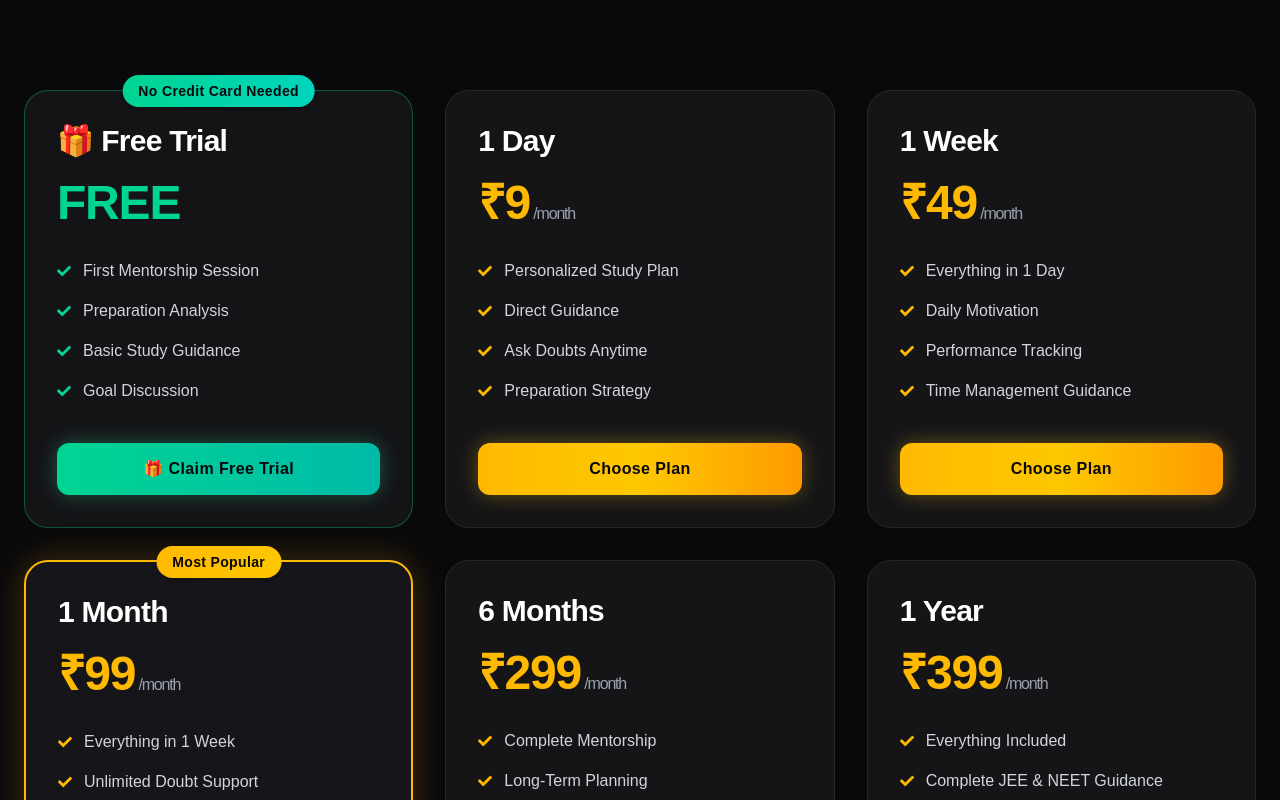
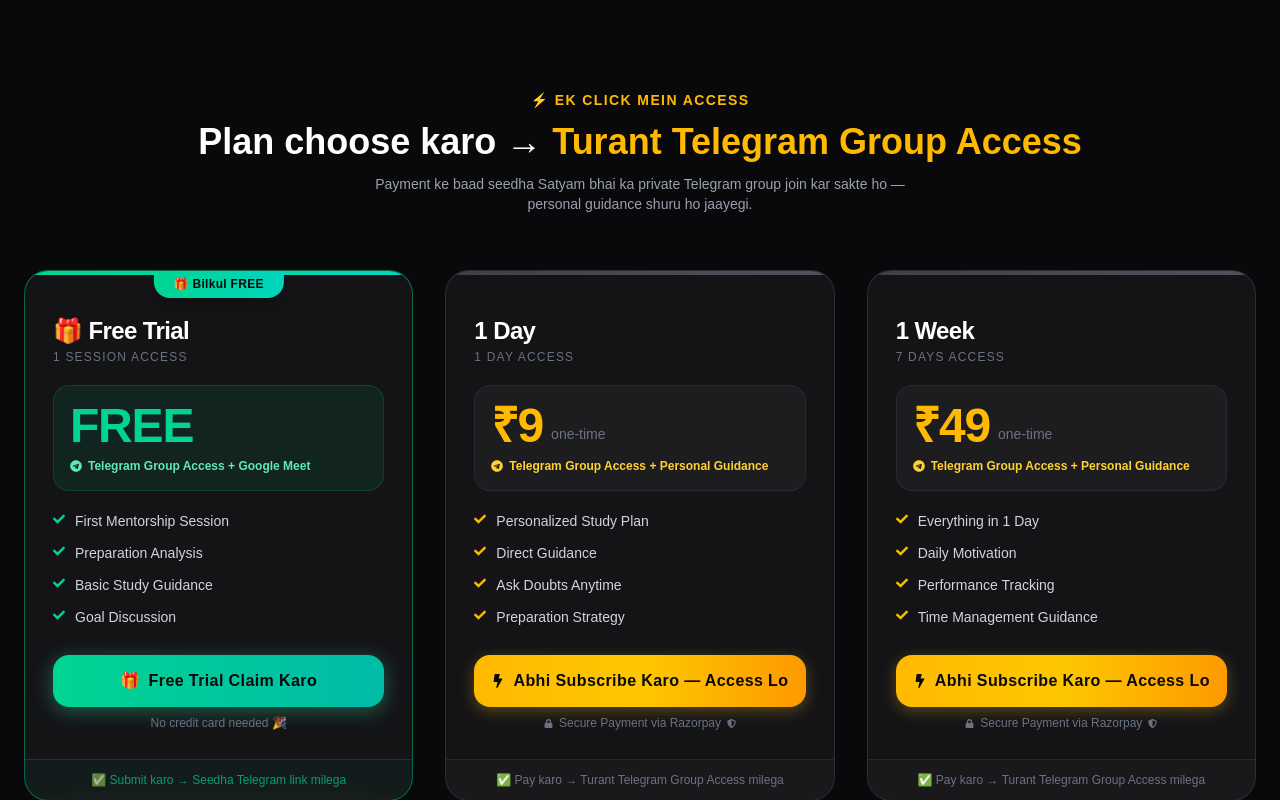
Before and after one commit to Shivam-singh-shi/mentorlink, a React (Vite) app in the folder client/: page /pricing in a window 1280 px wide. Shown: the part 620-1420 px from the top of the page. Built offline with nearby package versions, Linux system fonts and the light colour scheme; no server answers.

Commit message:
feat: pricing cards revamp - clear subscription CTA, telegram access info, trust badges

```diff
--- a/client/src/components/home/Pricing.jsx
+++ b/client/src/components/home/Pricing.jsx
@@ -1,5 +1,5 @@
 import { useState } from "react";
-import { FaCheck } from "react-icons/fa";
+import { FaCheck, FaBolt, FaTelegram, FaLock, FaShieldAlt } from "react-icons/fa";
 import { handlePlanPayment } from "../../utils/payment";
 import PaymentSuccessModal from "../payment/PaymentSuccessModal";
 import FreeTrialModal from "../payment/FreeTrialModal";
@@ -113,7 +113,7 @@
         </h2>
 
         <p className="text-center text-gray-400 mt-4">
-          Choose the mentorship plan that best fits your preparation journey.
+          Plan choose karo → Payment karo → <span className="text-amber-400 font-semibold">Turant Telegram Group Access milega</span>
         </p>
 
         <div className="grid grid-cols-1 md:grid-cols-2 lg:grid-cols-3 gap-8 mt-16">
@@ -123,56 +123,111 @@
             return (
               <div
                 key={index}
-                className={`relative rounded-3xl p-6 sm:p-8 transition duration-300 ${
+                className={`relative rounded-3xl flex flex-col overflow-hidden transition-all duration-300 ${
                   plan.popular
-                    ? "border-2 border-amber-400 bg-zinc-900/95 scale-105 shadow-[0_0_40px_rgba(245,158,11,.2)]"
+                    ? "border-2 border-amber-400 bg-zinc-900/95 scale-105 shadow-[0_0_50px_rgba(245,158,11,.25)]"
                     : isFreeTrial
-                    ? "border border-emerald-500/40 bg-zinc-900/80 hover:border-emerald-400/70 hover:-translate-y-1.5 hover:shadow-[0_0_25px_rgba(52,211,153,0.15)]"
-                    : "border border-zinc-800 bg-zinc-900/80 hover:border-amber-400/50 hover:-translate-y-1.5"
+                    ? "border border-emerald-500/40 bg-zinc-900/80 hover:border-emerald-400/70 hover:-translate-y-2 hover:shadow-[0_0_30px_rgba(52,211,153,0.2)]"
+                    : "border border-zinc-700/60 bg-zinc-900/80 hover:border-amber-400/50 hover:-translate-y-2 hover:shadow-[0_0_25px_rgba(245,158,11,0.12)]"
                 }`}
               >
+                {/* Top glow bar */}
+                <div className={`h-1 w-full ${
+                  plan.popular ? "bg-gradient-to-r from-amber-400 via-yellow-300 to-amber-500"
+                  : isFreeTrial ? "bg-gradient-to-r from-emerald-400 to-teal-400"
+                  : "bg-gradient-to-r from-zinc-700 to-zinc-600"
+                }`} />
+
                 {plan.popular && (
-                  <span className="absolute -top-4 left-1/2 -translate-x-1/2 bg-gradient-to-r from-amber-400 to-yellow-400 text-zinc-950 px-4 py-1.5 rounded-full text-xs sm:text-sm font-extrabold tracking-wide shadow-md">
-                    Most Popular
+                  <span className="absolute top-0 left-1/2 -translate-x-1/2 bg-gradient-to-r from-amber-400 to-yellow-400 text-zinc-950 px-5 py-1.5 rounded-b-2xl text-xs font-extrabold tracking-wide shadow-md">
+                    ⭐ Most Popular
                   </span>
                 )}
                 {isFreeTrial && (
-                  <span className="absolute -top-4 left-1/2 -translate-x-1/2 bg-gradient-to-r from-emerald-400 to-teal-400 text-zinc-950 px-4 py-1.5 rounded-full text-xs sm:text-sm font-extrabold tracking-wide shadow-md">
-                    No Credit Card Needed
+                  <span className="absolute top-0 left-1/2 -translate-x-1/2 bg-gradient-to-r from-emerald-400 to-teal-400 text-zinc-950 px-5 py-1.5 rounded-b-2xl text-xs font-extrabold tracking-wide shadow-md">
+                    🎁 Bilkul FREE
                   </span>
                 )}
 
-                <h3 className="text-2xl sm:text-3xl font-bold tracking-tight">{plan.title}</h3>
+                <div className="p-6 sm:p-7 flex flex-col flex-1 mt-2">
+                  <h3 className="text-xl sm:text-2xl font-bold tracking-tight text-white">{plan.title}</h3>
+                  {plan.duration && (
+                    <p className="text-xs text-gray-500 mt-0.5 uppercase tracking-widest font-medium">{plan.duration} Access</p>
+                  )}
 
-                <div className="mt-4 sm:mt-5">
-                  <span className={`text-4xl sm:text-5xl font-extrabold tracking-tight ${isFreeTrial ? "text-emerald-400" : "text-amber-400"}`}>
+                  {/* Price block */}
+                  <div className={`mt-4 rounded-2xl p-4 ${
+                    isFreeTrial ? "bg-emerald-500/10 border border-emerald-500/20"
+                    : plan.popular ? "bg-amber-400/10 border border-amber-400/20"
+                    : "bg-zinc-800/50 border border-zinc-700/40"
+                  }`}>
+                    <span className={`text-4xl sm:text-5xl font-extrabold tracking-tight ${
+                      isFreeTrial ? "text-emerald-400" : "text-amber-400"
+                    }`}>
                       {plan.price}
                     </span>
-                  <p className="text-sm sm:text-base text-gray-400 mt-1">{plan.duration}</p>
+                    {!isFreeTrial && <span className="text-gray-500 text-sm ml-1">one-time</span>}
+                    <div className={`mt-1.5 flex items-center gap-1.5 text-xs font-semibold ${
+                      isFreeTrial ? "text-emerald-300" : "text-amber-300"
+                    }`}>
+                      <FaTelegram size={11} />
+                      <span>{isFreeTrial ? "Telegram Group + Google Meet" : "Telegram Group + Personal Guidance"}</span>
+                    </div>
                   </div>
 
-                <ul className="space-y-3.5 sm:space-y-4 mt-6 sm:mt-8">
+                  <ul className="space-y-3 mt-5 flex-1">
                     {plan.features.map((feature, i) => (
-                    <li key={i} className="flex items-center gap-3 text-sm sm:text-base text-gray-300">
-                      <FaCheck className={`shrink-0 text-xs sm:text-sm ${isFreeTrial ? "text-emerald-400" : "text-amber-400"}`} />
+                      <li key={i} className="flex items-start gap-2.5 text-sm text-gray-300">
+                        <FaCheck className={`shrink-0 mt-0.5 text-xs ${isFreeTrial ? "text-emerald-400" : "text-amber-400"}`} />
                         <span>{feature}</span>
                       </li>
                     ))}
                   </ul>
 
+                  {/* CTA Button */}
+                  <div className="mt-7 space-y-2">
                     <button
                       onClick={() => handlePayment(plan)}
                       disabled={isLoading || (loadingTitle !== null && !isFreeTrial)}
-                  className={`mt-8 sm:mt-10 w-full py-3 sm:py-3.5 px-4 rounded-xl text-sm sm:text-base font-extrabold tracking-wide transition-all duration-200 cursor-pointer ${
+                      className={`w-full py-3.5 px-4 rounded-2xl text-sm sm:text-base font-extrabold tracking-wide transition-all duration-200 cursor-pointer flex items-center justify-center gap-2 ${
                         isLoading
-                      ? "bg-amber-600/70 text-zinc-900 cursor-not-allowed opacity-75"
+                          ? "bg-amber-600/50 text-zinc-900 cursor-not-allowed opacity-70"
                           : isFreeTrial
-                      ? "bg-gradient-to-r from-emerald-400 to-teal-500 hover:from-emerald-300 hover:to-teal-400 text-zinc-950 shadow-[0_0_20px_rgba(52,211,153,0.35)] hover:shadow-[0_0_30px_rgba(52,211,153,0.6)] hover:scale-[1.02] active:scale-[0.98]"
-                      : "bg-gradient-to-r from-amber-400 via-yellow-400 to-amber-500 hover:from-amber-300 hover:to-yellow-400 text-zinc-950 shadow-[0_0_20px_rgba(251,191,36,0.35)] hover:shadow-[0_0_30px_rgba(251,191,36,0.6)] hover:scale-[1.02] active:scale-[0.98]"
+                          ? "bg-gradient-to-r from-emerald-400 to-teal-500 hover:from-emerald-300 hover:to-teal-400 text-zinc-950 shadow-[0_4px_20px_rgba(52,211,153,0.4)] hover:shadow-[0_4px_30px_rgba(52,211,153,0.6)] hover:scale-[1.02] active:scale-[0.98]"
+                          : plan.popular
+                          ? "bg-gradient-to-r from-amber-400 via-yellow-300 to-amber-500 hover:from-amber-300 hover:to-yellow-300 text-zinc-950 shadow-[0_4px_20px_rgba(251,191,36,0.45)] hover:scale-[1.02] active:scale-[0.98]"
+                          : "bg-gradient-to-r from-amber-400 via-yellow-400 to-amber-500 hover:from-amber-300 hover:to-yellow-400 text-zinc-950 shadow-[0_4px_15px_rgba(251,191,36,0.3)] hover:scale-[1.02] active:scale-[0.98]"
                       }`}
                     >
-                  {isLoading ? "Processing..." : isFreeTrial ? "🎁 Claim Free Trial" : "Choose Plan"}
+                      {isLoading ? (
+                        <><span className="w-4 h-4 border-2 border-zinc-900 border-t-transparent rounded-full animate-spin" /> Payment ho raha hai...</>
+                      ) : isFreeTrial ? (
+                        <>🎁 Free Trial Claim Karo</>
+                      ) : (
+                        <><FaBolt size={13} /> Abhi Subscribe Karo — Access Lo</>
+                      )}
                     </button>
+                    {!isFreeTrial && (
+                      <p className="flex items-center justify-center gap-1.5 text-gray-500 text-xs">
+                        <FaLock size={9} /> Secure Payment via Razorpay <FaShieldAlt size={9} />
+                      </p>
+                    )}
+                    {isFreeTrial && (
+                      <p className="text-center text-gray-500 text-xs">No credit card needed 🎉</p>
+                    )}
+                  </div>
+                </div>
+
+                {/* Bottom strip */}
+                <div className={`px-6 py-3 border-t text-xs text-center font-medium ${
+                  isFreeTrial ? "border-emerald-500/20 bg-emerald-500/5 text-emerald-400/70"
+                  : plan.popular ? "border-amber-400/20 bg-amber-400/5 text-amber-400/70"
+                  : "border-zinc-700/40 bg-zinc-800/30 text-gray-500"
+                }`}>
+                  {isFreeTrial
+                    ? "✅ Submit karo → Seedha Telegram link milega"
+                    : "✅ Pay karo → Turant Telegram Group Access milega"}
+                </div>
               </div>
             );
           })}
--- a/client/src/components/pricing/PricingCard.jsx
+++ b/client/src/components/pricing/PricingCard.jsx
@@ -1,10 +1,10 @@
 import { useState } from "react";
-import { FaCheck } from "react-icons/fa";
+import { FaCheck, FaTelegram, FaBolt, FaLock, FaShieldAlt } from "react-icons/fa";
 import { handlePlanPayment } from "../../utils/payment";
 import PaymentSuccessModal from "../payment/PaymentSuccessModal";
 import FreeTrialModal from "../payment/FreeTrialModal";
 
-const PricingCard = ({ title, price, amount, popular, features }) => {
+const PricingCard = ({ title, price, amount, popular, features, duration }) => {
   const [loading, setLoading] = useState(false);
   const [successData, setSuccessData] = useState(null);
   const [showFreeTrial, setShowFreeTrial] = useState(false);
@@ -13,7 +13,6 @@
 
   const handleClick = () => {
     if (isFreeTrial) {
-      // Open the dedicated Free Trial form modal
       setShowFreeTrial(true);
     } else {
       handlePlanPayment({ title, price, amount }, setLoading, (data) => {
@@ -25,67 +24,162 @@
   return (
     <>
       <div
-        className={`relative rounded-3xl p-6 sm:p-8 transition-all duration-300 hover:-translate-y-1.5 ${
+        className={`relative rounded-3xl flex flex-col transition-all duration-300 hover:-translate-y-2 overflow-hidden ${
           popular
-            ? "bg-zinc-900/95 border-2 border-amber-400 shadow-[0_0_35px_rgba(245,158,11,0.25)]"
+            ? "bg-zinc-900/95 border-2 border-amber-400 shadow-[0_0_50px_rgba(245,158,11,0.3)]"
             : isFreeTrial
-            ? "bg-zinc-900/80 border border-emerald-500/40 hover:border-emerald-400/70 hover:shadow-[0_0_25px_rgba(52,211,153,0.15)]"
-            : "bg-zinc-900/80 border border-zinc-800 hover:border-amber-400/50"
+            ? "bg-zinc-900/80 border border-emerald-500/50 hover:border-emerald-400 hover:shadow-[0_0_30px_rgba(52,211,153,0.2)]"
+            : "bg-zinc-900/80 border border-zinc-700/60 hover:border-amber-400/60 hover:shadow-[0_0_30px_rgba(245,158,11,0.15)]"
         }`}
       >
+        {/* Top glow bar */}
+        <div
+          className={`h-1 w-full ${
+            popular
+              ? "bg-gradient-to-r from-amber-400 via-yellow-300 to-amber-500"
+              : isFreeTrial
+              ? "bg-gradient-to-r from-emerald-400 to-teal-400"
+              : "bg-gradient-to-r from-zinc-700 to-zinc-600"
+          }`}
+        />
+
+        {/* Popular Badge */}
         {popular && (
-          <div className="absolute -top-4 left-1/2 -translate-x-1/2 bg-gradient-to-r from-amber-400 to-yellow-400 text-zinc-950 px-4 py-1.5 rounded-full text-xs sm:text-sm font-extrabold tracking-wide shadow-md">
-            Most Popular
+          <div className="absolute -top-px left-1/2 -translate-x-1/2 bg-gradient-to-r from-amber-400 to-yellow-400 text-zinc-950 px-5 py-1.5 rounded-b-2xl text-xs font-extrabold tracking-wide shadow-lg">
+            ⭐ Most Popular
+          </div>
+        )}
+        {isFreeTrial && (
+          <div className="absolute -top-px left-1/2 -translate-x-1/2 bg-gradient-to-r from-emerald-400 to-teal-400 text-zinc-950 px-5 py-1.5 rounded-b-2xl text-xs font-extrabold tracking-wide shadow-lg">
+            🎁 Bilkul FREE
           </div>
         )}
 
-        {isFreeTrial && (
-          <div className="absolute -top-4 left-1/2 -translate-x-1/2 bg-gradient-to-r from-emerald-400 to-teal-400 text-zinc-950 px-4 py-1.5 rounded-full text-xs sm:text-sm font-extrabold tracking-wide shadow-md">
-            No Credit Card Needed
+        <div className="p-6 sm:p-7 flex flex-col flex-1">
+          {/* Plan Title + Duration */}
+          <div className="mt-3">
+            <h3 className="text-xl sm:text-2xl font-bold text-white tracking-tight">{title}</h3>
+            {duration && (
+              <p className="text-xs text-gray-500 mt-0.5 font-medium uppercase tracking-widest">
+                {duration} Access
+              </p>
+            )}
           </div>
+
+          {/* Price Block */}
+          <div className={`mt-5 rounded-2xl p-4 ${
+            isFreeTrial
+              ? "bg-emerald-500/10 border border-emerald-500/20"
+              : popular
+              ? "bg-amber-400/10 border border-amber-400/20"
+              : "bg-zinc-800/50 border border-zinc-700/40"
+          }`}>
+            <div className="flex items-end gap-2">
+              <span className={`text-4xl sm:text-5xl font-extrabold tracking-tight ${
+                isFreeTrial ? "text-emerald-400" : "text-amber-400"
+              }`}>
+                {price}
+              </span>
+              {!isFreeTrial && (
+                <span className="text-gray-500 text-sm mb-1.5 font-medium">one-time</span>
               )}
+            </div>
 
-        <h3 className="text-2xl sm:text-3xl font-bold text-white tracking-tight">{title}</h3>
+            {/* What they GET — key value prop */}
+            <div className={`mt-2 flex items-center gap-1.5 text-xs font-semibold ${
+              isFreeTrial ? "text-emerald-300" : "text-amber-300"
+            }`}>
+              <FaTelegram size={12} />
+              <span>
+                {isFreeTrial
+                  ? "Telegram Group Access + Google Meet"
+                  : "Telegram Group Access + Personal Guidance"}
+              </span>
+            </div>
+          </div>
 
-        <h2 className={`text-4xl sm:text-5xl font-extrabold mt-4 sm:mt-5 tracking-tight ${isFreeTrial ? "text-emerald-400" : "text-amber-400"}`}>
-          {price}
-          {!isFreeTrial && (
-            <span className="text-sm sm:text-base text-gray-400 font-normal"> /month</span>
-          )}
-        </h2>
-
-        <ul className="space-y-3.5 sm:space-y-4 mt-6 sm:mt-8">
+          {/* Features */}
+          <ul className="space-y-3 mt-5 flex-1">
             {features.map((feature, index) => (
-            <li key={index} className="flex items-center gap-3 text-sm sm:text-base text-gray-300">
-              <FaCheck className={`shrink-0 text-xs sm:text-sm ${isFreeTrial ? "text-emerald-400" : "text-amber-400"}`} />
+              <li key={index} className="flex items-start gap-2.5 text-sm text-gray-300">
+                <FaCheck className={`shrink-0 mt-0.5 text-xs ${
+                  isFreeTrial ? "text-emerald-400" : "text-amber-400"
+                }`} />
                 <span>{feature}</span>
               </li>
             ))}
           </ul>
 
+          {/* CTA Button */}
+          <div className="mt-7 space-y-2">
             <button
               id={`plan-btn-${title.replace(/\s+/g, "-").toLowerCase()}`}
               onClick={handleClick}
               disabled={loading}
-          className={`w-full mt-8 sm:mt-10 py-3 sm:py-3.5 px-4 rounded-xl text-sm sm:text-base font-extrabold tracking-wide transition-all duration-200 cursor-pointer ${
+              className={`w-full py-3.5 px-4 rounded-2xl text-sm sm:text-base font-extrabold tracking-wide transition-all duration-200 cursor-pointer flex items-center justify-center gap-2 ${
                 loading
-              ? "bg-amber-600/70 text-zinc-900 cursor-not-allowed opacity-75"
+                  ? "bg-amber-600/50 text-zinc-900 cursor-not-allowed opacity-70"
                   : isFreeTrial
-              ? "bg-gradient-to-r from-emerald-400 to-teal-500 hover:from-emerald-300 hover:to-teal-400 text-zinc-950 shadow-[0_0_20px_rgba(52,211,153,0.35)] hover:shadow-[0_0_30px_rgba(52,211,153,0.6)] hover:scale-[1.02] active:scale-[0.98]"
-              : "bg-gradient-to-r from-amber-400 via-yellow-400 to-amber-500 hover:from-amber-300 hover:to-yellow-400 text-zinc-950 shadow-[0_0_20px_rgba(251,191,36,0.35)] hover:shadow-[0_0_30px_rgba(251,191,36,0.6)] hover:scale-[1.02] active:scale-[0.98]"
+                  ? "bg-gradient-to-r from-emerald-400 to-teal-500 hover:from-emerald-300 hover:to-teal-400 text-zinc-950 shadow-[0_4px_20px_rgba(52,211,153,0.4)] hover:shadow-[0_4px_30px_rgba(52,211,153,0.6)] hover:scale-[1.02] active:scale-[0.98]"
+                  : popular
+                  ? "bg-gradient-to-r from-amber-400 via-yellow-300 to-amber-500 hover:from-amber-300 hover:to-yellow-300 text-zinc-950 shadow-[0_4px_20px_rgba(251,191,36,0.45)] hover:shadow-[0_4px_30px_rgba(251,191,36,0.7)] hover:scale-[1.02] active:scale-[0.98]"
+                  : "bg-gradient-to-r from-amber-400 via-yellow-400 to-amber-500 hover:from-amber-300 hover:to-yellow-400 text-zinc-950 shadow-[0_4px_15px_rgba(251,191,36,0.3)] hover:shadow-[0_4px_25px_rgba(251,191,36,0.5)] hover:scale-[1.02] active:scale-[0.98]"
               }`}
             >
-          {loading ? "Processing..." : isFreeTrial ? "🎁 Claim Free Trial" : "Choose Plan"}
+              {loading ? (
+                <>
+                  <span className="w-4 h-4 border-2 border-zinc-900 border-t-transparent rounded-full animate-spin" />
+                  Payment ho raha hai...
+                </>
+              ) : isFreeTrial ? (
+                <>
+                  <span>🎁</span> Free Trial Claim Karo
+                </>
+              ) : (
+                <>
+                  <FaBolt size={14} />
+                  Abhi Subscribe Karo — Access Lo
+                </>
+              )}
             </button>
+
+            {/* Trust line below button */}
+            {!isFreeTrial && (
+              <p className="flex items-center justify-center gap-1.5 text-gray-500 text-xs">
+                <FaLock size={9} />
+                Secure Payment via Razorpay
+                <FaShieldAlt size={9} />
+              </p>
+            )}
+            {isFreeTrial && (
+              <p className="text-center text-gray-500 text-xs">
+                No credit card needed 🎉
+              </p>
+            )}
+          </div>
         </div>
 
-      {/* Free Trial Modal — dedicated form + links flow */}
+        {/* Bottom "What happens after" strip */}
+        <div className={`px-6 py-3 border-t text-xs text-center font-medium ${
+          isFreeTrial
+            ? "border-emerald-500/20 bg-emerald-500/5 text-emerald-400/70"
+            : popular
+            ? "border-amber-400/20 bg-amber-400/5 text-amber-400/70"
+            : "border-zinc-700/40 bg-zinc-800/30 text-gray-500"
+        }`}>
+          {isFreeTrial
+            ? "✅ Submit karo → Seedha Telegram link milega"
+            : "✅ Pay karo → Turant Telegram Group Access milega"}
+        </div>
+      </div>
+
+      {/* Free Trial Modal */}
       <FreeTrialModal
         isOpen={showFreeTrial}
         onClose={() => setShowFreeTrial(false)}
       />
 
-      {/* Payment Success Modal — for paid plans only */}
+      {/* Payment Success Modal */}
       <PaymentSuccessModal
         isOpen={!!successData}
         onClose={() => setSuccessData(null)}
--- a/client/src/components/pricing/PricingCards.jsx
+++ b/client/src/components/pricing/PricingCards.jsx
@@ -6,6 +6,7 @@
     price: "FREE",
     amount: 0,
     popular: false,
+    duration: "1 Session",
     features: [
       "First Mentorship Session",
       "Preparation Analysis",
@@ -18,6 +19,7 @@
     price: "₹9",
     amount: 9,
     popular: false,
+    duration: "1 Day",
     features: [
       "Personalized Study Plan",
       "Direct Guidance",
@@ -30,6 +32,7 @@
     price: "₹49",
     amount: 49,
     popular: false,
+    duration: "7 Days",
     features: [
       "Everything in 1 Day",
       "Daily Motivation",
@@ -42,6 +45,7 @@
     price: "₹99",
     amount: 99,
     popular: true,
+    duration: "30 Days",
     features: [
       "Everything in 1 Week",
       "Unlimited Doubt Support",
@@ -55,6 +59,7 @@
     price: "₹299",
     amount: 299,
     popular: false,
+    duration: "180 Days",
     features: [
       "Complete Mentorship",
       "Long-Term Planning",
@@ -68,6 +73,7 @@
     price: "₹399",
     amount: 399,
     popular: false,
+    duration: "365 Days",
     features: [
       "Everything Included",
       "Complete JEE & NEET Guidance",
@@ -82,6 +88,20 @@
   return (
     <section className="bg-zinc-950 py-24">
       <div className="max-w-7xl mx-auto px-6">
+
+        {/* Section heading with clear intent */}
+        <div className="text-center mb-14">
+          <p className="text-amber-400 text-sm font-bold uppercase tracking-widest mb-3">
+            ⚡ Ek Click Mein Access
+          </p>
+          <h2 className="text-3xl sm:text-4xl font-extrabold text-white">
+            Plan choose karo → <span className="text-amber-400">Turant Telegram Group Access</span>
+          </h2>
+          <p className="text-gray-400 mt-3 text-sm max-w-xl mx-auto">
+            Payment ke baad seedha Satyam bhai ka private Telegram group join kar sakte ho — personal guidance shuru ho jaayegi.
+          </p>
+        </div>
+
         <div className="grid md:grid-cols-2 lg:grid-cols-3 gap-8">
           {plans.map((plan, index) => (
             <PricingCard
@@ -91,9 +111,19 @@
               amount={plan.amount}
               popular={plan.popular}
               features={plan.features}
+              duration={plan.duration}
             />
           ))}
         </div>
+
+        {/* Bottom trust strip */}
+        <div className="mt-12 flex flex-wrap items-center justify-center gap-6 text-gray-500 text-sm">
+          <span className="flex items-center gap-2">🔒 Secure Razorpay Payment</span>
+          <span className="flex items-center gap-2">⚡ Instant Group Access</span>
+          <span className="flex items-center gap-2">💬 Direct Personal Guidance</span>
+          <span className="flex items-center gap-2">🇮🇳 Made for Indian Students</span>
+        </div>
+
       </div>
     </section>
   );
```
Lines whose indentation alone changed are shown as unchanged.
